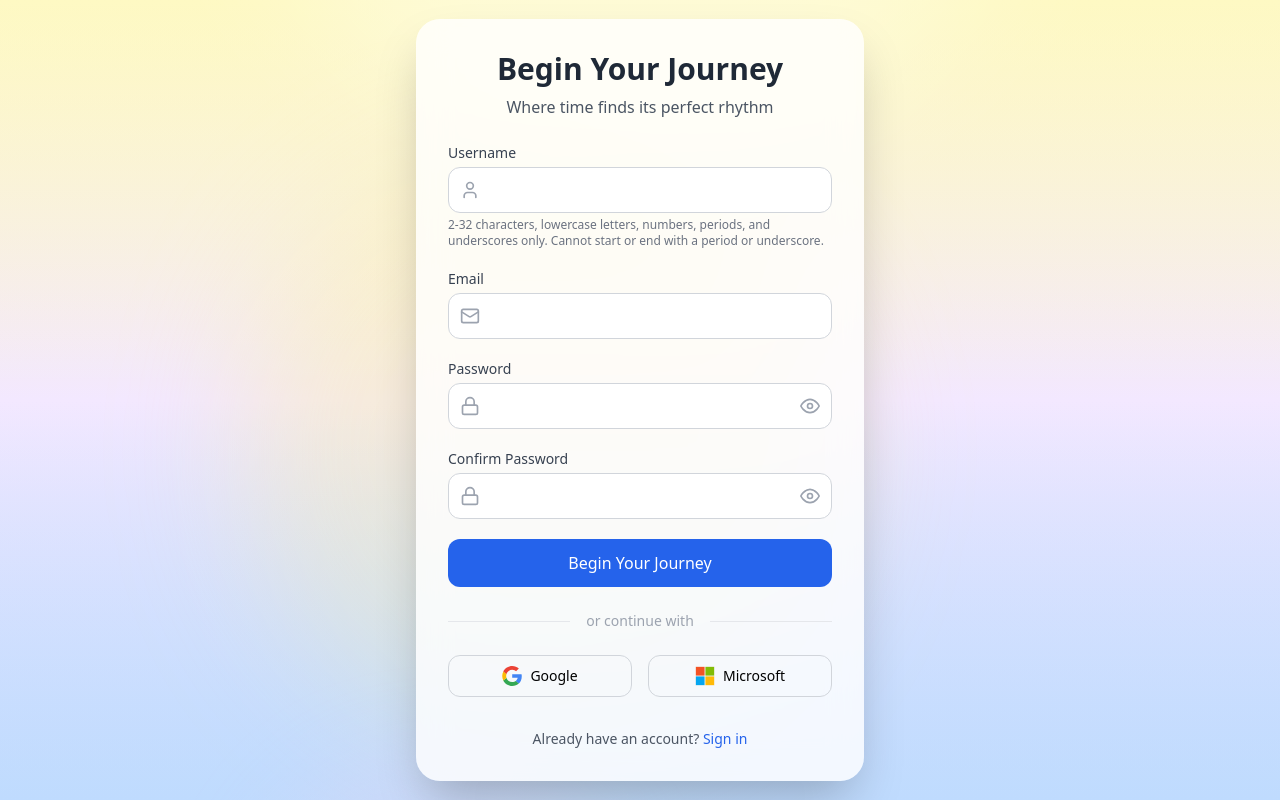
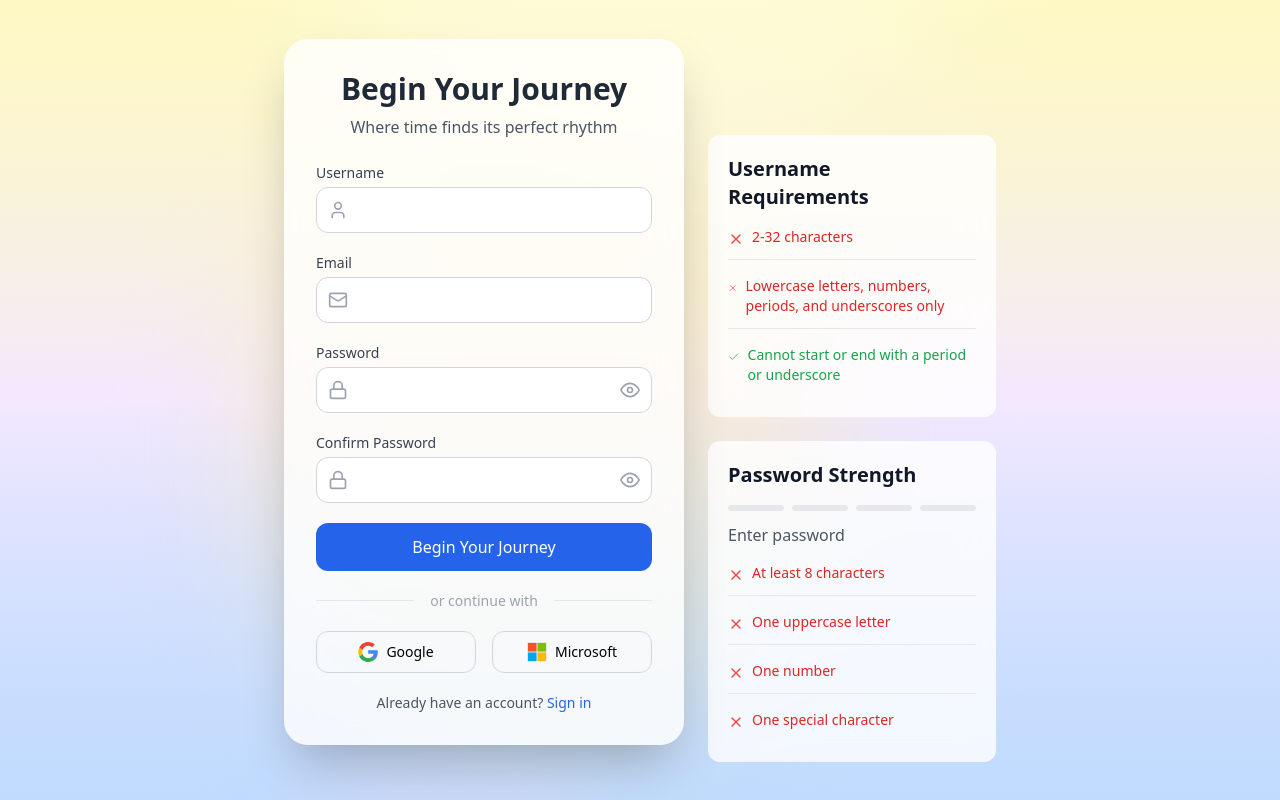
Before and after one commit to gsdyu/Calcoy, a Next.js app in the folder frontend/: page /auth/signup in a window 1280 px wide. Built offline with nearby package versions, Linux system fonts and the light colour scheme.

Commit message:
added changes to sign up page (validation to help user out)

```diff
--- a/frontend/src/components/Auth/SignUpPage.js
+++ b/frontend/src/components/Auth/SignUpPage.js
@@ -1,10 +1,10 @@
 'use client';
 
-import React, { useState } from 'react';
+import React, { useState, useEffect } from 'react';
 import Link from 'next/link';
 import { useRouter } from 'next/navigation';
 import { GoogleIcon, MicrosoftIcon, AppleIcon, EyeIcon, EyeOffIcon } from '@/components/icons/SocialIcons';
-import { Mail, Lock, User } from 'lucide-react';
+import { Mail, Lock, User, Check, X } from 'lucide-react';
 
 const SignUpPage = () => {
     const [formData, setFormData] = useState({
@@ -16,12 +16,76 @@ const SignUpPage = () => {
     const [errors, setErrors] = useState({});
     const [showPassword, setShowPassword] = useState(false);
     const [showConfirmPassword, setShowConfirmPassword] = useState(false);
+    const [passwordStrength, setPasswordStrength] = useState({
+        score: 0,
+        label: 'Enter password'
+    });
     const router = useRouter();
+
+    const checkPasswordStrength = (password) => {
+        if (!password || password.length === 0) {
+            return {
+                score: 0,
+                label: 'Enter password'
+            };
+        }
+
+        let score = 0;
+        if (password.length >= 8) score++;
+        if (/[A-Z]/.test(password)) score++;
+        if (/[0-9]/.test(password)) score++;
+        if (/[^A-Za-z0-9]/.test(password)) score++;
+
+        const strengthLabels = ['Weak', 'Fair', 'Good', 'Strong'];
+        return {
+            score,
+            label: strengthLabels[score - 1] || 'Weak'
+        };
+    };
+
+    const getStrengthColor = (score) => {
+        const colors = {
+            0: 'bg-gray-200',  // Empty state
+            1: 'bg-red-500',   // Weak
+            2: 'bg-yellow-500', // Fair
+            3: 'bg-blue-500',  // Good
+            4: 'bg-green-500'  // Strong
+        };
+        return colors[score] || colors[0];
+    };
+
+    const getStrengthTextColor = (score) => {
+        const colors = {
+            0: 'text-gray-600',  // Empty state
+            1: 'text-red-500',   // Weak
+            2: 'text-yellow-500', // Fair
+            3: 'text-blue-500',  // Good
+            4: 'text-green-500'  // Strong
+        };
+        return colors[score] || colors[0];
+    };
+
+    const validateUsername = (username) => {
+        const checks = [
+            {
+                label: '2-32 characters',
+                valid: username.length >= 2 && username.length <= 32
+            },
+            {
+                label: 'Lowercase letters, numbers, periods, and underscores only',
+                valid: /^[a-z0-9._]+$/.test(username)
+            },
+            {
+                label: 'Cannot start or end with a period or underscore',
+                valid: !/^[._]|[._]$/.test(username)
+            }
+        ];
+        return checks;
+    };
 
     const validateForm = () => {
         let errors = {};
 
-        // Username validation
         if (formData.username.length < 2 || formData.username.length > 32) {
             errors.username = "Username must be between 2 and 32 characters";
         }
@@ -29,14 +93,13 @@ const SignUpPage = () => {
             errors.username = "Username can only contain lowercase letters, numbers, periods, and underscores";
         }
         if (/^[._]|[._]$|[.]{2}|[_]{2}/.test(formData.username)) {
-            errors.username = "Username cannot start or end with a period or underscore, or have two consecutive periods or underscores";
+            errors.username = "Username cannot start or end with a period or underscore";
         }
 
         if (!/\S+@\S+\.\S+/.test(formData.email)) {
             errors.email = "Email is invalid";
         }
 
-        // Password Validation
         if (/\s/.test(formData.password)) {
             errors.password = "Password should not contain spaces";
         }
@@ -61,7 +124,12 @@ const SignUpPage = () => {
     };
 
     const handleChange = (e) => {
-        setFormData({ ...formData, [e.target.name]: e.target.value });
+        const { name, value } = e.target;
+        setFormData(prev => ({ ...prev, [name]: value }));
+
+        if (name === 'password') {
+            setPasswordStrength(checkPasswordStrength(value));
+        }
     };
 
     const handleSubmit = async (e) => {
@@ -118,7 +186,9 @@ const SignUpPage = () => {
             </div>
 
             {/* Main Content */}
-            <div className="bg-white/80 backdrop-blur-lg p-8 rounded-3xl shadow-2xl w-full max-w-md m-4 relative z-10">
+            <div className="flex justify-center items-start gap-6 w-full max-w-6xl px-4">
+                {/* Form Section */}
+                <div className="bg-white/80 backdrop-blur-lg p-8 rounded-3xl shadow-2xl w-[400px] relative z-10">
                     <h2 className="text-3xl font-bold mb-2 text-gray-800 text-center">Begin Your Journey</h2>
                     <p className="text-gray-600 mb-6 text-center">Where time finds its perfect rhythm</p>
 
@@ -139,10 +209,6 @@ const SignUpPage = () => {
                                 />
                             </div>
                             {errors.username && <p className="text-sm text-red-600">{errors.username}</p>}
-                        <p className="text-xs text-gray-500">
-                            2-32 characters, lowercase letters, numbers, periods, and underscores only.
-                            Cannot start or end with a period or underscore.
-                        </p>
                         </div>
 
                         {/* Email Field */}
@@ -230,7 +296,6 @@ const SignUpPage = () => {
                         >
                             Begin Your Journey
                         </button>
-                </form>
 
                         {/* Social Login Section */}
                         <div className="mt-6 flex items-center">
@@ -263,6 +328,82 @@ const SignUpPage = () => {
                                 Sign in
                             </Link>
                         </p>
+                    </form>
+                </div>
+
+                {/* Requirements Section */}
+                <div className="w-72 pt-24">
+                    {/* Username Requirements */}
+                    <div className="bg-white/80 backdrop-blur-lg p-5 rounded-xl mb-6">
+                        <h3 className="text-xl font-semibold text-gray-900 mb-4">Username Requirements</h3>
+                        <div className="space-y-4">
+                            {validateUsername(formData.username).map((check, index) => (
+                                <div key={index} className="pb-3 border-b border-gray-200 last:border-0">
+                                    <div className="flex items-start gap-2">
+                                        {check.valid ? (
+                                            <Check className="w-4 h-4 text-green-500 mt-1" />
+                                        ) : (
+                                            <X className="w-4 h-4 text-red-500 mt-1" />
+                                        )}
+                                        <span className={`text-sm ${check.valid ? 'text-green-600' : 'text-red-600'}`}>
+                                            {check.label}
+                                        </span>
+                                    </div>
+                                </div>
+                            ))}
+                        </div>
+                    </div>
+
+                    {/* Password Strength */}
+                    <div className="bg-white/80 backdrop-blur-lg p-5 rounded-xl">
+                        <h3 className="text-xl font-semibold text-gray-900 mb-4">Password Strength</h3>
+                        <div className="space-y-4">
+                            {/* Segmented Strength Meter */}
+                            <div>
+                                <div className="flex gap-2 mb-3">
+                                    {[1, 2, 3, 4].map((segment) => (
+                                        <div
+                                            key={segment}
+                                            className={`h-1.5 flex-1 rounded-full ${
+                                                !formData.password
+                                                    ? 'bg-gray-200'
+                                                    : segment <= passwordStrength.score
+                                                        ? getStrengthColor(passwordStrength.score)
+                                                        : 'bg-gray-200'
+                                            }`}
+                                        ></div>
+                                    ))}
+                                </div>
+                                <p className={`text-base ${getStrengthTextColor(passwordStrength.score)}`}>
+                                    {passwordStrength.label}
+                                </p>
+                            </div>
+
+                            {/* Password Requirements */}
+                            <div className="space-y-4">
+                                {[
+                                    { label: 'At least 8 characters', valid: formData.password.length >= 8 },
+                                    { label: 'One uppercase letter', valid: /[A-Z]/.test(formData.password) },
+                                    { label: 'One number', valid: /[0-9]/.test(formData.password) },
+                                    { label: 'One special character', valid: /[^A-Za-z0-9]/.test(formData.password) }
+                                ].map((requirement, index) => (
+                                    <div key={index} className="pb-3 border-b border-gray-200 last:border-0">
+                                        <div className="flex items-start gap-2">
+                                            {requirement.valid ? (
+                                                <Check className="w-4 h-4 text-green-500 mt-1" />
+                                            ) : (
+                                                <X className="w-4 h-4 text-red-500 mt-1" />
+                                            )}
+                                            <span className={`text-sm ${requirement.valid ? 'text-green-600' : 'text-red-600'}`}>
+                                                {requirement.label}
+                                            </span>
+                                        </div>
+                                    </div>
+                                ))}
+                            </div>
+                        </div>
+                    </div>
+                </div>
             </div>
         </div>
     );
```
Lines whose indentation alone changed are shown as unchanged.
